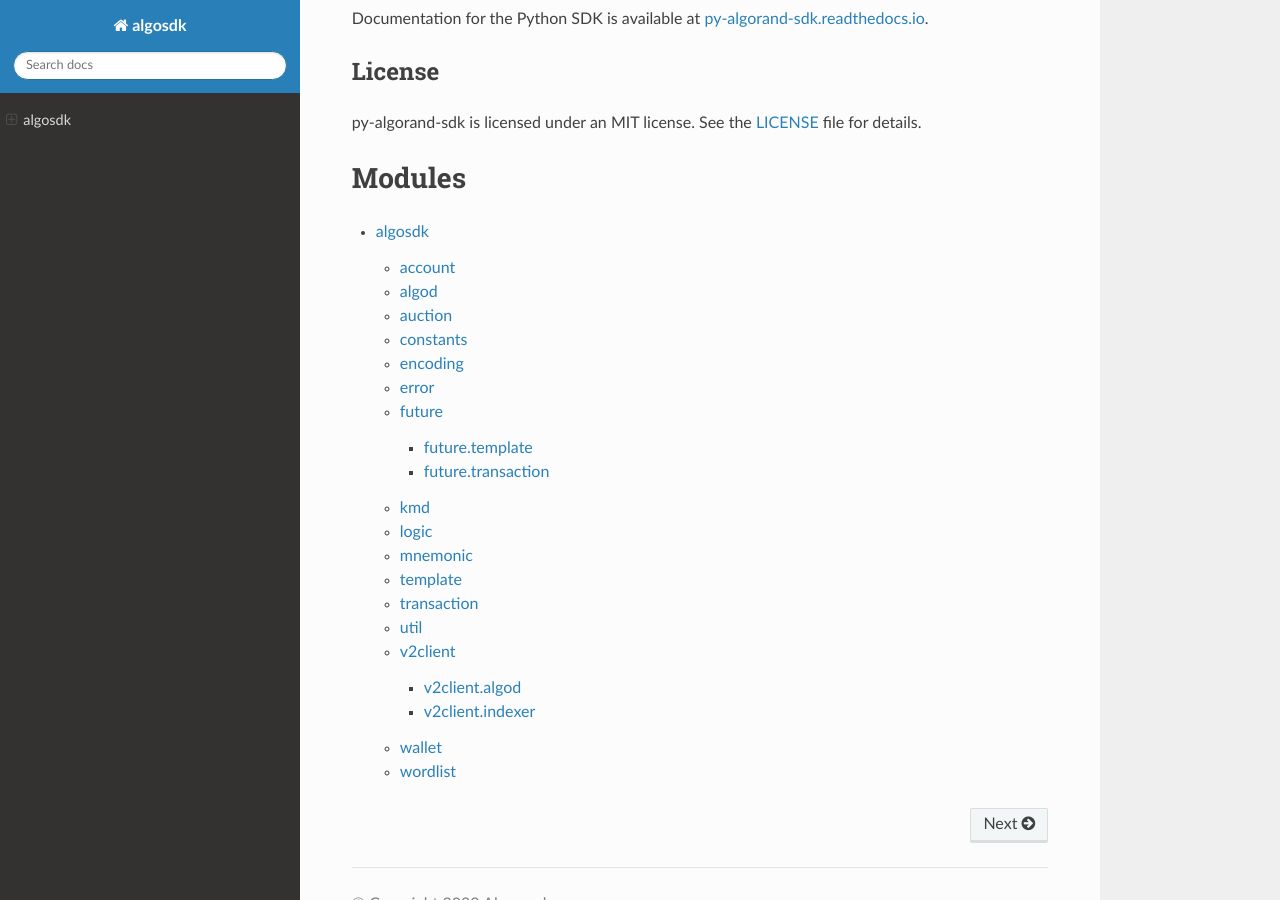
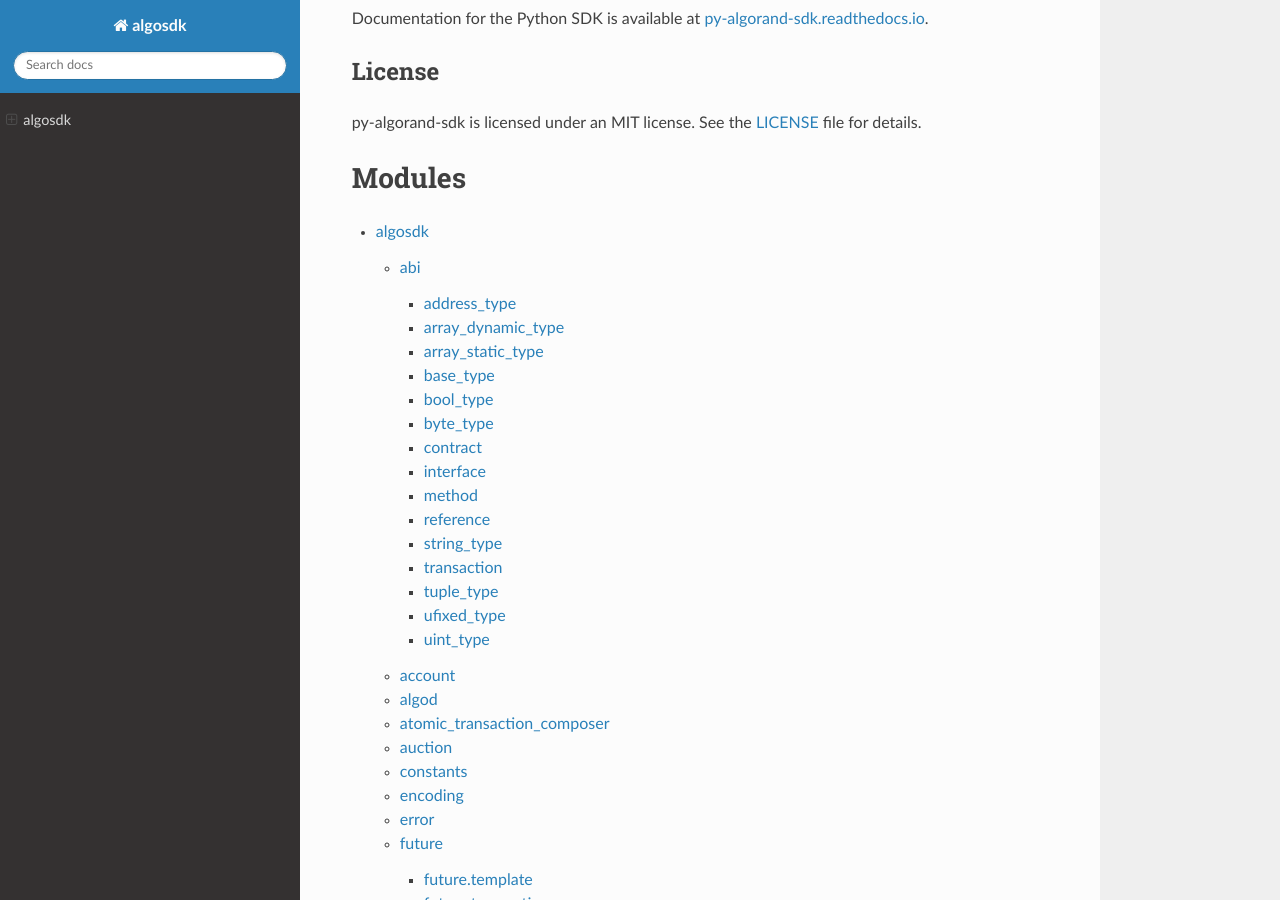
Before and after one commit to algorand/py-algorand-sdk, a Sphinx documentation site: the page built from docs/index.rst, in a window 1280 px wide and 900 px high, scrolled down 1758 px. Built offline with Sphinx 7.4.7 and the Read the Docs theme 2.0.0, drawn with Linux system fonts in a browser that asks for light colours.

Commit message:
Add ABI and ATC to Sphinx (#289)
* Add ABI and ATC to Sphinx

* Remove __init__

* adding a couple reqs

Co-authored-by: Ben Guidarelli <ben.guidarelli@gmail.com>

```diff
--- /dev/null
+++ b/docs/algosdk/abi/address_type.rst
@@ -0,0 +1,7 @@
+address_type
+============
+
+.. automodule:: algosdk.abi.address_type
+   :members:
+   :undoc-members:
+   :show-inheritance:
--- /dev/null
+++ b/docs/algosdk/abi/array_dynamic_type.rst
@@ -0,0 +1,7 @@
+array_dynamic_type
+==================
+
+.. automodule:: algosdk.abi.array_dynamic_type
+   :members:
+   :undoc-members:
+   :show-inheritance:
--- /dev/null
+++ b/docs/algosdk/abi/array_static_type.rst
@@ -0,0 +1,7 @@
+array_static_type
+=================
+
+.. automodule:: algosdk.abi.array_static_type
+   :members:
+   :undoc-members:
+   :show-inheritance:
--- /dev/null
+++ b/docs/algosdk/abi/base_type.rst
@@ -0,0 +1,7 @@
+base_type
+=========
+
+.. automodule:: algosdk.abi.base_type
+   :members:
+   :undoc-members:
+   :show-inheritance:
--- /dev/null
+++ b/docs/algosdk/abi/bool_type.rst
@@ -0,0 +1,7 @@
+bool_type
+=========
+
+.. automodule:: algosdk.abi.bool_type
+   :members:
+   :undoc-members:
+   :show-inheritance:
--- /dev/null
+++ b/docs/algosdk/abi/byte_type.rst
@@ -0,0 +1,7 @@
+byte_type
+=========
+
+.. automodule:: algosdk.abi.byte_type
+   :members:
+   :undoc-members:
+   :show-inheritance:
--- /dev/null
+++ b/docs/algosdk/abi/index.rst
@@ -0,0 +1,20 @@
+abi
+======
+.. toctree::
+   :maxdepth: 10
+
+   address_type
+   array_dynamic_type
+   array_static_type
+   base_type
+   bool_type
+   byte_type
+   contract
+   interface
+   method
+   reference
+   string_type
+   transaction
+   tuple_type
+   ufixed_type
+   uint_type
--- /dev/null
+++ b/docs/algosdk/abi/string_type.rst
@@ -0,0 +1,7 @@
+string_type
+===========
+
+.. automodule:: algosdk.abi.string_type
+   :members:
+   :undoc-members:
+   :show-inheritance:
--- /dev/null
+++ b/docs/algosdk/abi/transaction.rst
@@ -0,0 +1,7 @@
+transaction
+===========
+
+.. automodule:: algosdk.abi.transaction
+   :members:
+   :undoc-members:
+   :show-inheritance:
--- /dev/null
+++ b/docs/algosdk/abi/tuple_type.rst
@@ -0,0 +1,7 @@
+tuple_type
+==========
+
+.. automodule:: algosdk.abi.tuple_type
+   :members:
+   :undoc-members:
+   :show-inheritance:
--- /dev/null
+++ b/docs/algosdk/abi/ufixed_type.rst
@@ -0,0 +1,7 @@
+ufixed_type
+===========
+
+.. automodule:: algosdk.abi.ufixed_type
+   :members:
+   :undoc-members:
+   :show-inheritance:
--- /dev/null
+++ b/docs/algosdk/abi/uint_type.rst
@@ -0,0 +1,7 @@
+uint_type
+=========
+
+.. automodule:: algosdk.abi.uint_type
+   :members:
+   :undoc-members:
+   :show-inheritance:
--- /dev/null
+++ b/docs/algosdk/atomic_transaction_composer.rst
@@ -0,0 +1,7 @@
+atomic_transaction_composer
+===========================
+
+.. automodule:: algosdk.atomic_transaction_composer
+   :members:
+   :undoc-members:
+   :show-inheritance:
--- a/docs/algosdk/index.rst
+++ b/docs/algosdk/index.rst
@@ -3,8 +3,10 @@
 .. toctree::
    :maxdepth: 10
 
+   abi/index
    account
    algod
+   atomic_transaction_composer
    auction
    constants
    encoding
--- a/docs/requirements.txt
+++ b/docs/requirements.txt
@@ -1 +1,3 @@
+sphinx==4.0.1
+sphinx-rtd-theme
 m2r2
```
Also changed, not shown: docs/algosdk/abi/contract.rst (added, +7 -0 lines), docs/algosdk/abi/interface.rst (added, +7 -0 lines), docs/algosdk/abi/method.rst (added, +7 -0 lines), docs/algosdk/abi/reference.rst (added, +7 -0 lines).
